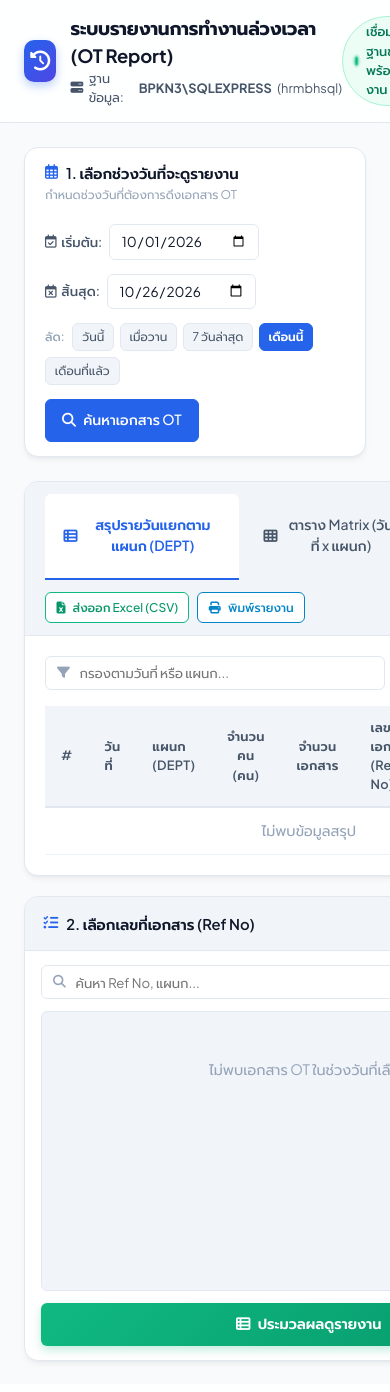
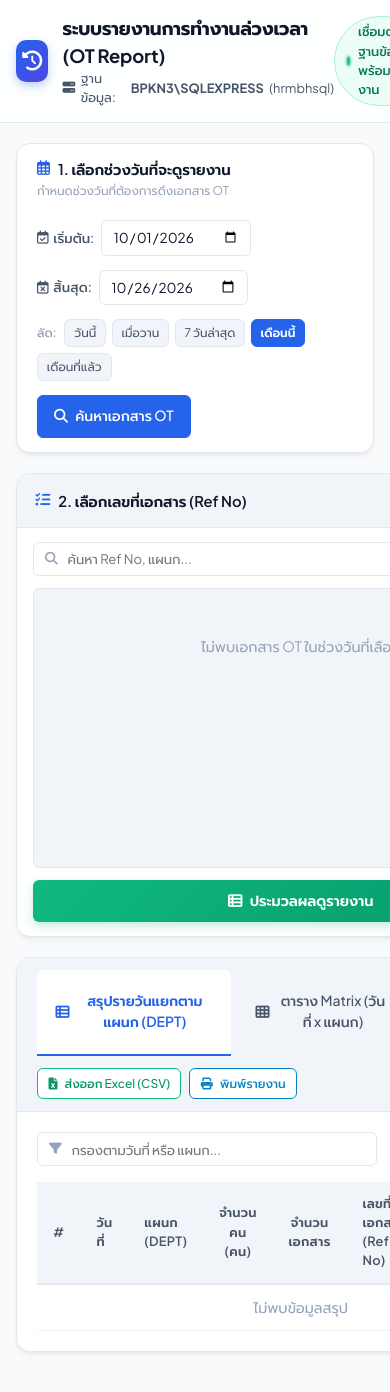
Before and after one commit to bendcemb/overtime-report, a Flask app: page / in a window 390 px wide; the page is wider, and only the part inside the window is pictured. Before the commit the page ends 1364 px from the top of that part, so only its background shows below. Run offline with Flask 3, Linux system fonts and the light colour scheme; data that the repository does not hold is empty.

Commit message:
feat: make layout container-fluid with left report and right sidebar

```diff
--- a/docker-compose.yml
+++ b/docker-compose.yml
@@ -11,6 +11,7 @@ services:
       - "5030:5030"
     volumes:
       - .:/app
+    command: gunicorn --workers 2 --reload --bind 0.0.0.0:5030 app:app
     networks:
       - centralnet
 
--- a/static/css/style.css
+++ b/static/css/style.css
@@ -96,9 +96,10 @@ body {
 }
 
 .header-container {
-    max-width: 1440px;
-    margin: 0 auto;
-    padding: 0.875rem 1.5rem;
+    width: 100%;
+    max-width: 100%;
+    margin: 0;
+    padding: 0.875rem 2rem;
     display: flex;
     justify-content: space-between;
     align-items: center;
@@ -205,12 +206,21 @@ body {
    ========================================================================== */
 
 .app-main {
-    max-width: 1440px;
-    margin: 0 auto;
-    padding: 1.5rem;
+    width: 100%;
+    max-width: 100%;
+    margin: 0;
+    padding: 1.25rem 2rem 2.5rem 2rem;
     display: flex;
     flex-direction: column;
-    gap: 1.5rem;
+    gap: 1.25rem;
+}
+
+.container-fluid {
+    width: 100%;
+    max-width: 100%;
+    padding-left: 2rem;
+    padding-right: 2rem;
+    box-sizing: border-box;
 }
 
 /* ==========================================================================
@@ -286,25 +296,43 @@ body {
 
 .main-layout-grid {
     display: grid;
-    grid-template-columns: minmax(0, 1fr) 370px;
+    grid-template-columns: minmax(0, 1fr) clamp(350px, 22vw, 420px);
     gap: 1.25rem;
     align-items: start;
+    width: 100%;
 }
 
 @media (max-width: 1100px) {
+    .header-container,
+    .app-main,
+    .container-fluid {
+        padding-left: 1rem;
+        padding-right: 1rem;
+    }
+
     .main-layout-grid {
         grid-template-columns: 1fr;
+    }
+
+    .refno-sidebar {
+        order: -1;
+        position: static;
+    }
+
+    .sticky-sidebar {
+        max-height: none;
     }
 }
 
 .refno-sidebar {
     position: sticky;
-    top: 75px;
+    top: 72px;
     z-index: 20;
+    width: 100%;
 }
 
 .sticky-sidebar {
-    max-height: calc(100vh - 95px);
+    max-height: calc(100vh - 90px);
     display: flex;
     flex-direction: column;
 }
--- a/templates/index.html
+++ b/templates/index.html
@@ -19,7 +19,7 @@
 <body>
     <!-- Top Navbar -->
     <header class="app-header">
-        <div class="header-container">
+        <div class="header-container container-fluid">
             <div class="brand">
                 <div class="brand-icon">
                     <i class="fa-solid fa-clock-rotate-left"></i>
@@ -40,8 +40,8 @@
         </div>
     </header>
 
-    <!-- Main Container -->
-    <main class="app-main">
+    <!-- Main Container (Fluid Layout) -->
+    <main class="app-main container-fluid">
         <!-- 1. Top Filter Bar: Date Range Selector -->
         <section class="date-bar-card panel-card">
             <div class="date-bar-wrapper">
```
